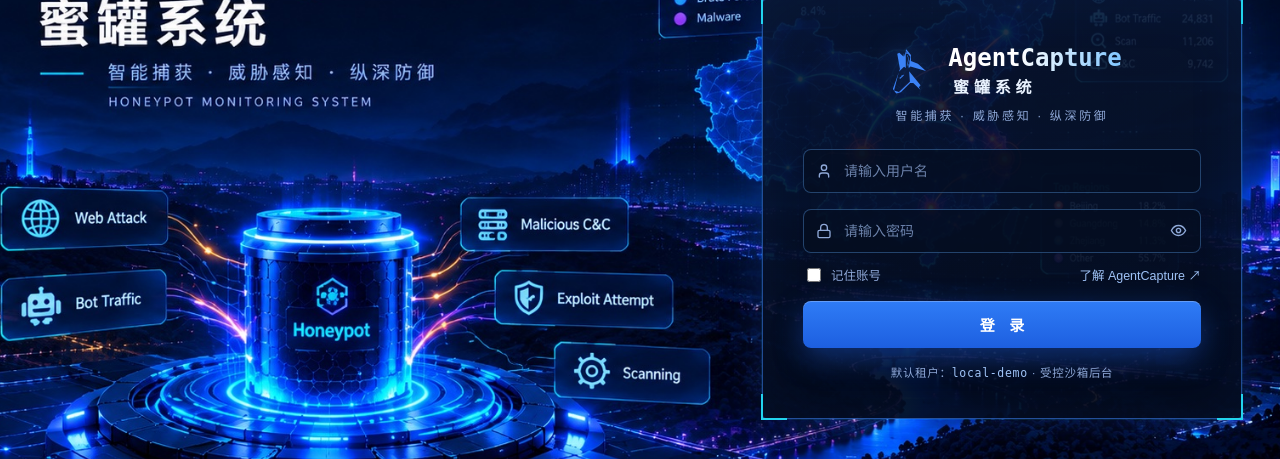
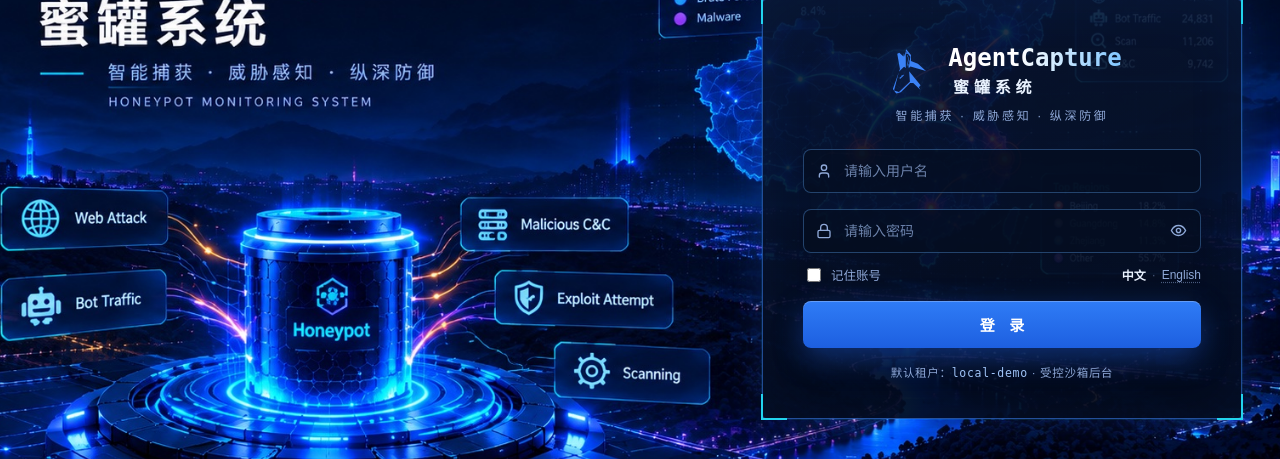
Before and after one commit to Tcotl/AgentCapture, a FastAPI app: page /agentcapture/admin/login in a window 1280 px wide. Shown: the part 186-645 px from the top of the page. Run offline with FastAPI, Linux system fonts and the light colour scheme; some libraries are stand-ins or nearby versions.

Commit message:
feat: language switch on the login page
Chinese/English toggle in the login card (remember-me row): writes the
ach:lang cookie (1y) and reloads, so the page re-renders in the chosen
language — the same cookie the console falls back to before login, and
the preference the profile page later persists per user.

```diff
--- a/app/services/i18n_settings.py
+++ b/app/services/i18n_settings.py
@@ -35,4 +35,5 @@ EN = {
     "已创建。下一步：": "created. Next: ",
     "生成部署并复制投放片段": "generate a deployment and copy the delivery snippets",
     "，把蜜饵真正投放到业务页面。": " to actually deliver the decoy into business pages.",
+    "语言": "Language",
 }
--- a/app/templates/admin/login.html
+++ b/app/templates/admin/login.html
@@ -154,6 +154,21 @@
     color: var(--muted); font-size: 12.5px;
   }
   footer a { color: #9fc3f7; text-decoration: none; }
+  .lang-switch {
+    display: inline-flex; align-items: center; gap: 6px;
+    font-size: 12px; color: var(--muted); user-select: none;
+  }
+  .lang-switch button {
+    background: none; border: none; padding: 0; margin: 0;
+    font: inherit; color: var(--muted); cursor: pointer;
+    text-decoration: underline dotted rgba(143, 169, 216, 0.5);
+    text-underline-offset: 3px;
+  }
+  .lang-switch button.active {
+    color: var(--text); font-weight: 600;
+    text-decoration: none; cursor: default;
+  }
+  .lang-switch .sep { opacity: 0.5; }
   footer a:hover { text-decoration: underline; }
   .foot-right { letter-spacing: .18em; color: #6f8ec4; }
   @media (max-width: 640px) {
@@ -198,7 +213,11 @@
         </div>
         <div class="aux">
           <label><input type="checkbox" name="remember"> {{ _('记住账号') }}</label>
-          <a href="https://github.com/Tcotl/AgentCapture" target="_blank" rel="noopener">{{ _('了解 AgentCapture ↗') }}</a>
+          <span class="lang-switch" title="{{ _('语言') }}">
+            <button type="button" data-lang="zh" class="{{ 'active' if lang != 'en' else '' }}" onclick="setLoginLang('zh')">中文</button>
+            <span class="sep">·</span>
+            <button type="button" data-lang="en" class="{{ 'active' if lang == 'en' else '' }}" onclick="setLoginLang('en')">English</button>
+          </span>
         </div>
         <button type="submit" class="login">{{ _('登 录') }}</button>
       </form>
@@ -207,6 +226,14 @@
   </section>
 </main>
 
+<script>
+  function setLoginLang(code) {
+    try {
+      document.cookie = 'ach:lang=' + code + '; path=/; max-age=31536000; samesite=lax';
+    } catch (e) {}
+    window.location.reload();
+  }
+</script>
 <footer>
   <span>{{ _('开源项目&nbsp;&nbsp;') }}<a href="https://github.com/Tcotl/AgentCapture" target="_blank" rel="noopener">github.com/Tcotl/AgentCapture</a></span>
   <span class="foot-right">{{ _('以蜜罐之名 · 记录每一次威胁') }}</span>
```
